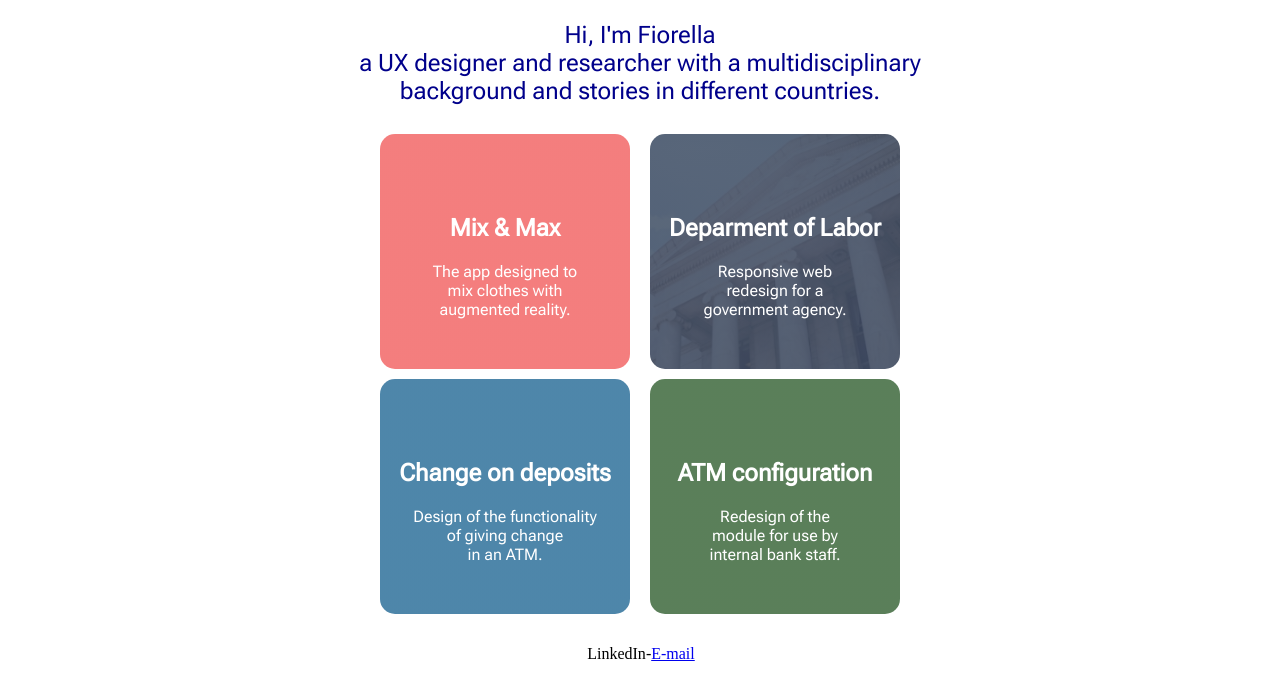
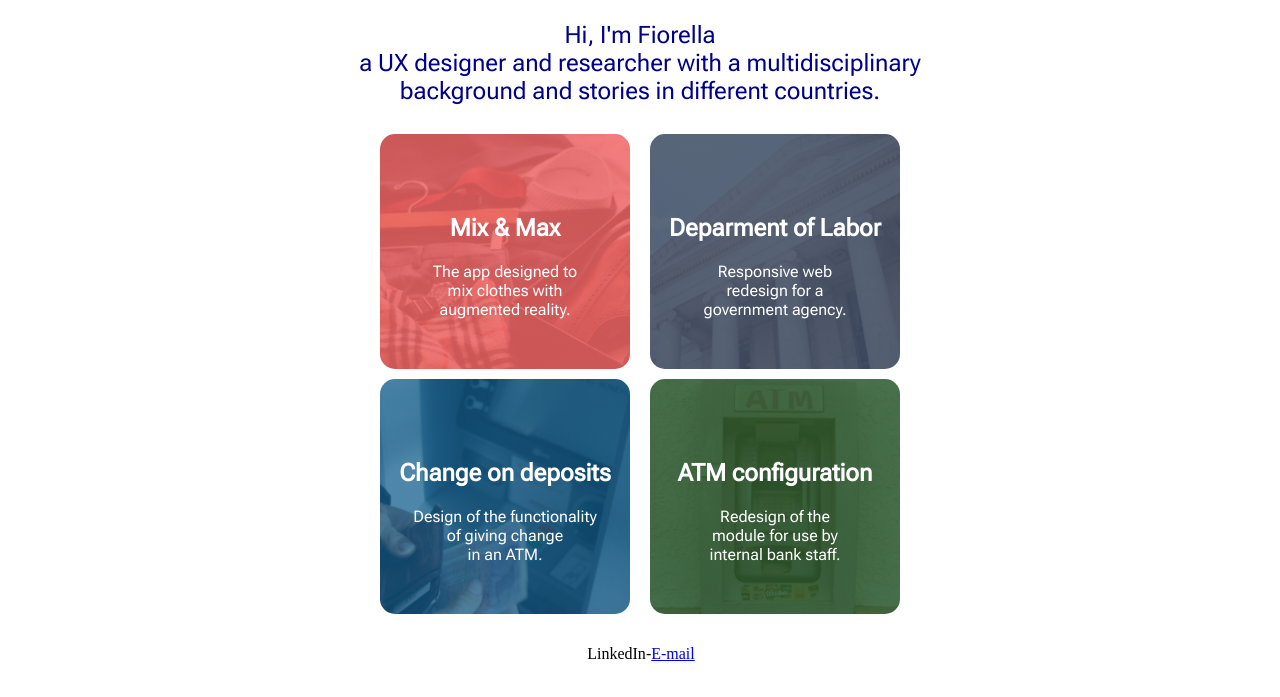
Before and after one commit to ffalconit/UX_UI_HW_17, a plain HTML site: page index.html in a window 1280 px wide. Shown: the part 75-772 px from the top of the page. Drawn offline with Linux system fonts and the light colour scheme; the site is published under a folder, as on GitHub Pages, so addresses that start at the root find nothing; a web font is replaced by a local one.

Commit message:
images update

```diff
--- a/CSS/style.css
+++ b/CSS/style.css
@@ -60,7 +60,7 @@
     background-repeat: no-repeat;
     height: 175px;
     width: 250px;
-    background: linear-gradient(0deg, rgba(242, 101, 101, 84%), rgba(242, 101, 101, 84%)),url(/../images/caseStudy1.png);
+    background: linear-gradient(0deg, rgba(242, 101, 101, 84%), rgba(242, 101, 101, 84%)),url(../images/caseStudy1.png);
     background-size:cover;
     margin-left: auto;
     margin-right: 10px;
@@ -92,7 +92,7 @@
     background-repeat: no-repeat;
     height: 175px;
     width: 250px;
-    background: linear-gradient(0deg, rgba(16, 92, 140, 74%), rgba(16, 92, 140, 74%)),url(/../images/caseStudy3.png);
+    background: linear-gradient(0deg, rgba(16, 92, 140, 74%), rgba(16, 92, 140, 74%)),url(../images/caseStudy3.png);
     background-size:cover;
     margin-left: auto;
     margin-right: 10px;
@@ -106,7 +106,7 @@
         background-repeat: no-repeat;
         height: 175px;
         width: 250px;
-        background:linear-gradient(0deg, rgba(49, 95, 48, 80%), rgba(49, 95, 48, 80%)), url(/../images/caseStudy4.png);
+        background:linear-gradient(0deg, rgba(49, 95, 48, 80%), rgba(49, 95, 48, 80%)), url(../images/caseStudy4.png);
         background-size:cover;
         margin-left: 10px;
         margin-right: auto;
```
